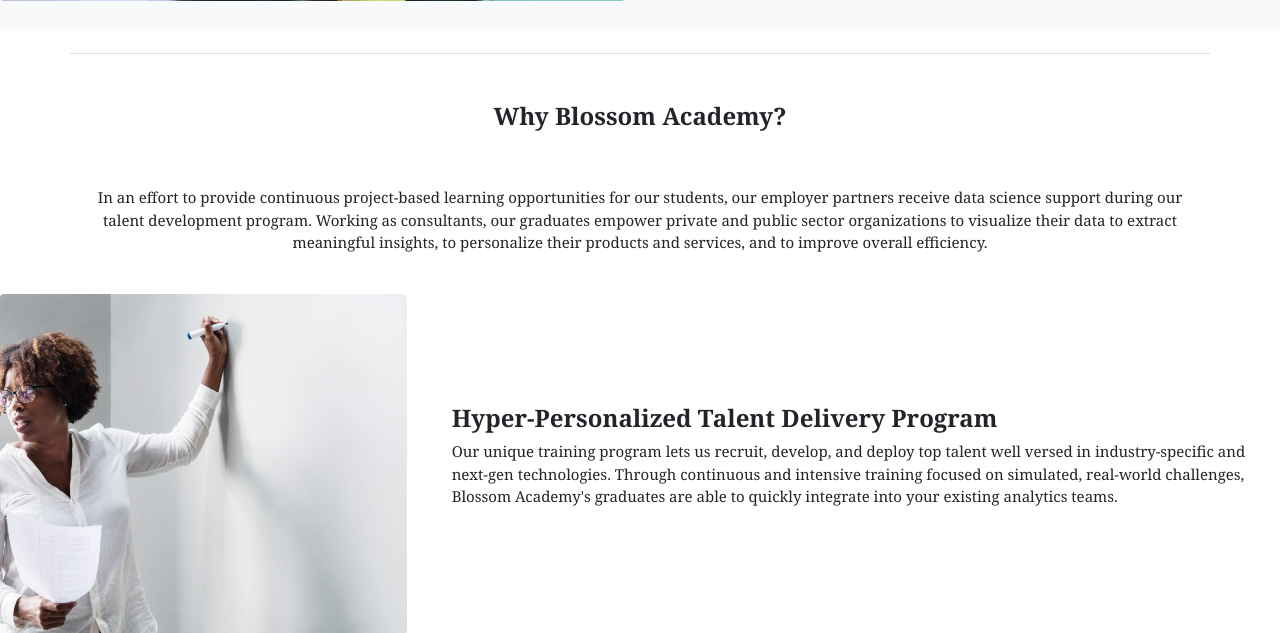
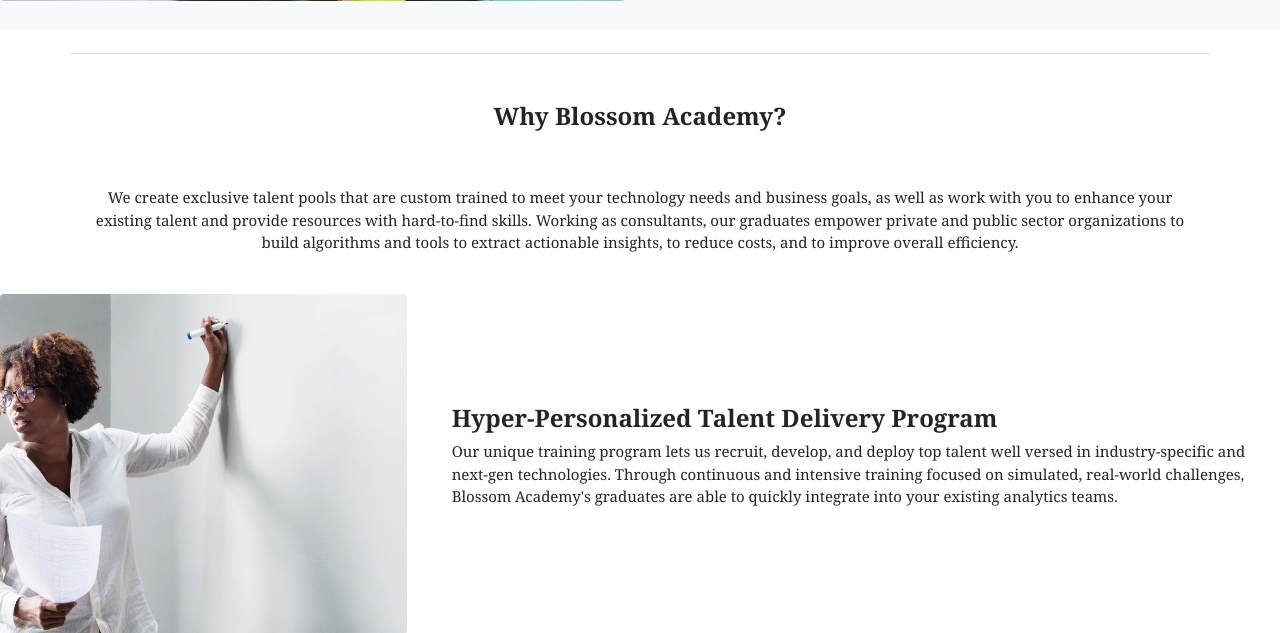
Before and after one commit to BlossomAcademy/blossomac, a Django app: page /partner/ in a window 1280 px wide. Shown: the part 1127-1760 px from the top of the page. Run offline with Django 3.2, Linux system fonts and the light colour scheme; some libraries are stand-ins or nearby versions.

Commit message:
Update partner.html

```diff
--- a/datascience/templates/partner.html
+++ b/datascience/templates/partner.html
@@ -21,7 +21,7 @@
         </div>
         <div class="carousel-caption d-none d-md-block row" >
           <div class="">
-            <h3 class="text-center font-weight-bold" style="float:left; color:black; bottom: 38%;">We completely redefine how our employer partners find, build, retain and grow their future data science talent.</h3>
+            <h3 class="text-center font-weight-bold" style="float:left; color:black; bottom: 38%;">We completely redefine how companies find, build, retain and grow their future data science talent.</h3>
             <div class="">
               <a href="https://blossomacademy1.typeform.com/to/FiIxqO" style="" class="text-center"><p class="text-center"><button type="button" class="btn btn-light btn-lg">Learn More<i class="fas fa-chevron-right p-2"></i></button></p></a>
             </div>
@@ -70,7 +70,7 @@
     <div style="min-height:250px;" class="bg-white p-4">
       <div class="container border-top">
         <h3 class="text-center font-weight-bold p-5">Why Blossom Academy? </h3>
-        <p class="text-center"> In an effort to provide continuous project-based learning opportunities for our students, our employer partners receive data science support during our talent development program. Working as consultants, our graduates empower private and public sector organizations to visualize their data to extract meaningful insights, to personalize their products and services, and to improve overall efficiency.</p>
+        <p class="text-center"> We create exclusive talent pools that are custom trained to meet your technology needs and business goals, as well as work with you to enhance your existing talent and provide resources with hard-to-find skills. Working as consultants, our graduates empower private and public sector organizations to build algorithms and tools to extract actionable insights, to reduce costs, and to improve overall efficiency.</p>
       </div>
     </div>
 
```
